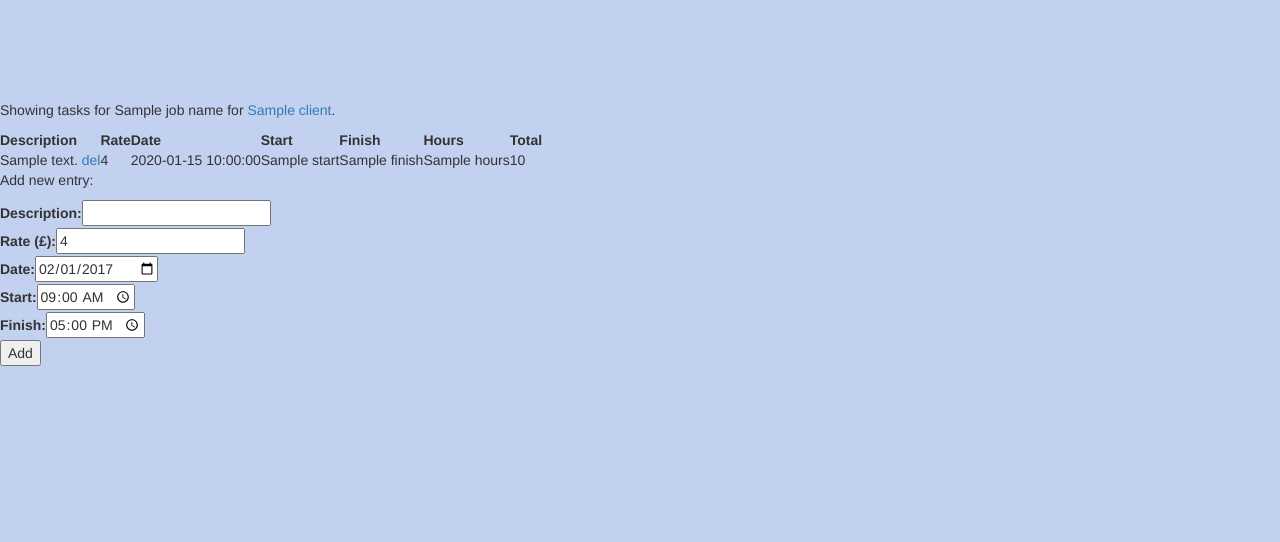
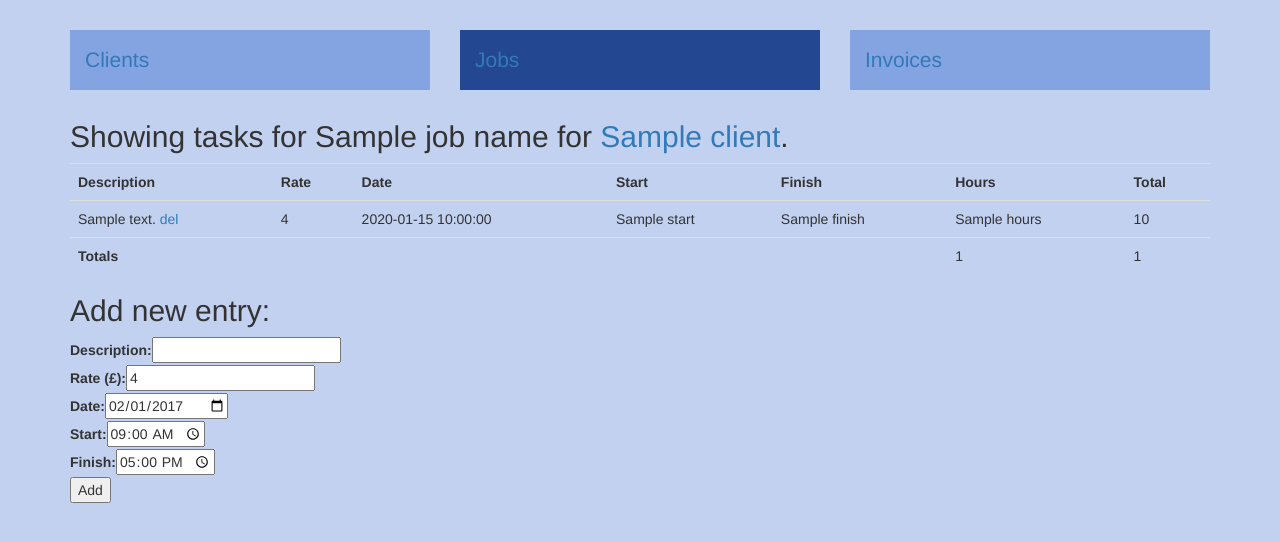
Before and after one commit to jamesfowkes/TimeTracker, a Flask app: template TimeTracker/templates/tasks.template.html in a window 1280 px wide. Shown: the top 542 px of the page. Run offline with Flask 2, Linux system fonts and the light colour scheme; the template is opened without the code that fills it: most values are stand-ins (such as "Sample title", 1, 10 or a date in 2020); parts of the project's set-up code (start-up, migrations or seed data) failed here and were passed over; some libraries are stand-ins or nearby versions.

Commit message:
Relayout tasks template

```diff
--- a/TimeTracker/templates/tasks.template.html
+++ b/TimeTracker/templates/tasks.template.html
@@ -1,20 +1,33 @@
 {% extends "view.template.html" %}
 
-{% block nav %}
-		<div id="left_nav" class="inactive_nav">
+{%- from 'tables.html' import render_client_tasks_table with context %}
+
+{% block navbar %}
+<div class="navbar navbar-fixed-top">
+    <div class="container">
+        <div class="row">
+            <div class="col-md-4">
+                <div class="nav">
                     <a href="{{url_for('clients')}}">Clients</a>
                 </div>
-		<div id="mid_nav" class="active_nav">
+            </div>
+            <div class="col-md-4">
+                <div class="active nav">
                     <a href="{{url_for('active_jobs')}}">Jobs</a>
                 </div>
-		<div id="right_nav" class="inactive_nav">
+            </div>
+            <div class="col-md-4">
+                <div class="nav">
                     <a href="{{url_for('render_default_invoice')}}">Invoices</a>
                 </div>
-
+            </div>
+        </div>
+    </div>
+</div>
 {% endblock %}
 
 {% block content %}
-
+<div class="container">
 	{% with messages = get_flashed_messages() %}
 		{% if messages %}
 			<div id="errors">
@@ -28,29 +41,14 @@
 		{% endif %}
 	{% endwith %}
 
-<p>
+	<h2>
 	Showing tasks for {{ job_name }} for <a href="{{url_for('active_jobs_for_client', ClientID=client.ClientID)}}">{{ client.Name }}</a>.
-</p>
+	</h2>
 
-<table class="sortable">
-	<tr><th>Description</th><th>Rate</th><th>Date</th><th>Start</th><th>Finish</th><th>Hours</th><th>Total</th></tr>
-	{% for task in tasks %}
-	<tr>
-		<td>
-		    {{ task.Description }}
-		    <a href="{{url_for('delete_task', job_name=job_name, ClientID=client.ClientID, description=task.Description, date=task.date(), start=task.start(), finish=task.finish())}}">del</a>
-		</td>
-		<td>{{ task.rate("£%.2f") }}</td>
-		<td sorttable_customkey={{task.table_sort_key()}}>{{ task.date() }}</td>
-		<td>{{ task.start() }}</td>
-		<td>{{ task.finish() }}</td>
-		<td>{{ task.hours("%.2f") }}</td>
-		<td>{{ task.total("£%.2f") }}</td>
-	</tr>
-	{% endfor %}
-</table>
+	{{ render_client_tasks_table(tasks) }}
+
 	<div>
-<p>Add new entry:</p>
+	<h2>Add new entry:</h2>
 	<form action="{{url_for('add_new_task',ClientID=client.ClientID, job_name=job_name)}}" method=post>
 	<label for="description">Description:</label><input type="text" id="description" name="description"/><br/>
 	<label for="rate">Rate (£):</label><input type="number" id="rate" name="rate" min="0" step="0.01" value="{{default_rate}}"/><br/>
@@ -60,4 +58,5 @@ Showing tasks for {{ job_name }} for <a href="{{url_for('active_jobs_for_client'
 	<input type="submit" value="Add"/>
 	</form>
 	</div>
+</div>
 {% endblock %}
```
Lines whose indentation alone changed are shown as unchanged.
